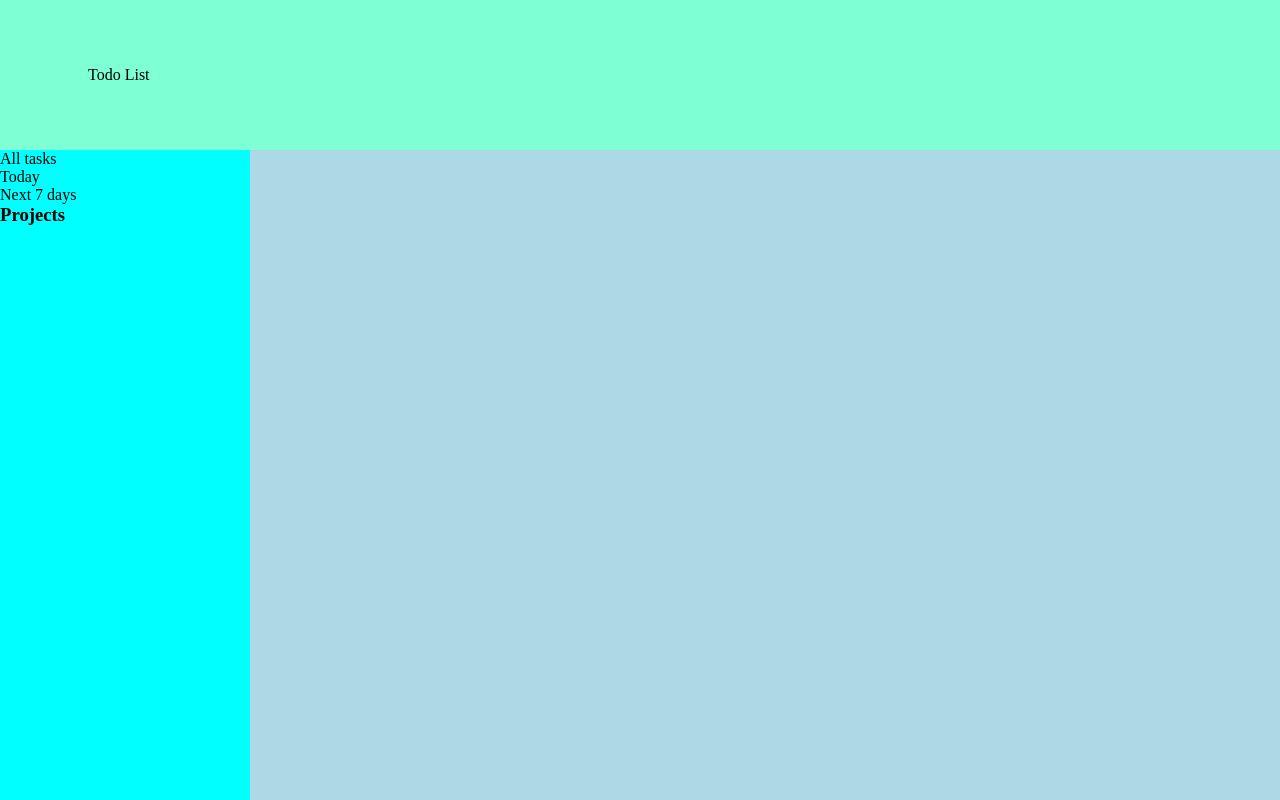
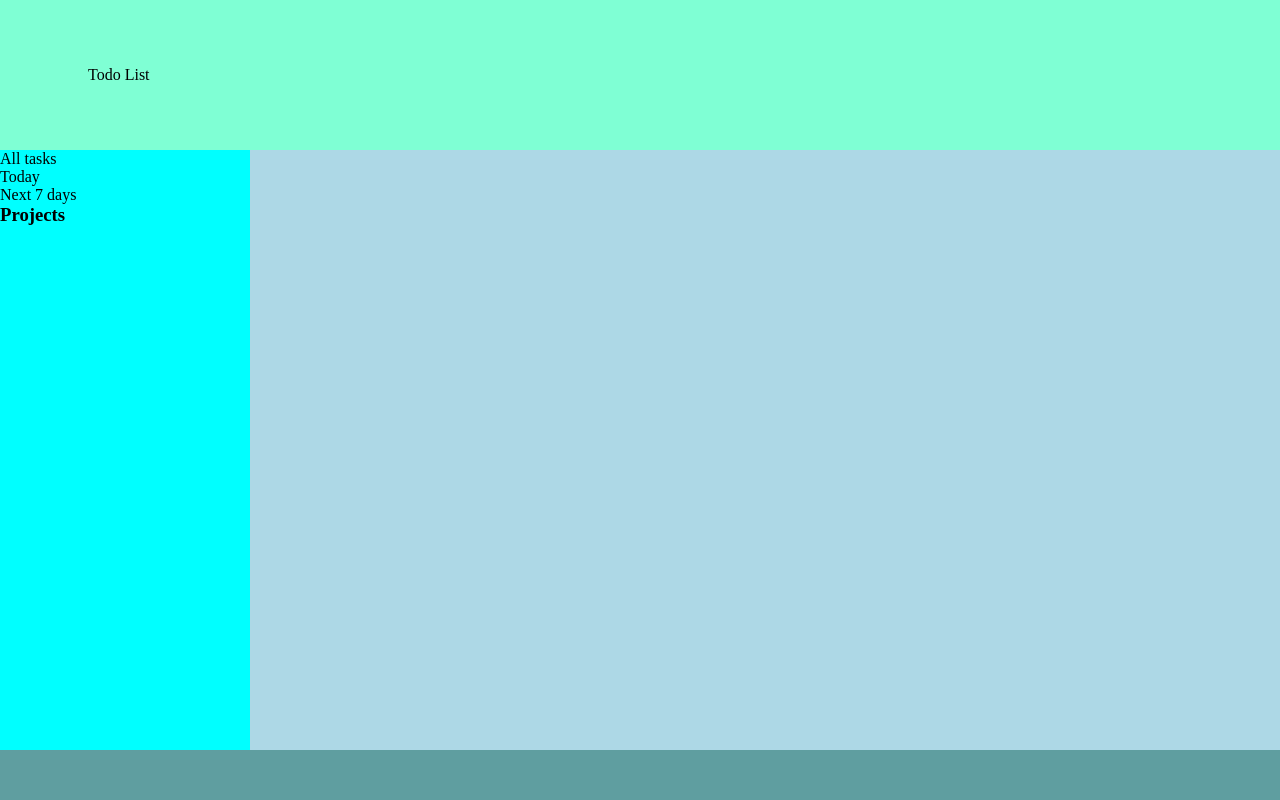
Before and after one commit to vanikkanen/odin-todo, a website built with webpack: page src/template.html in a window 1280 px wide. Built offline with nearby package versions, Linux system fonts and the light colour scheme.

Commit message:
Add footer to the page

```diff
--- a/src/styles.css
+++ b/src/styles.css
@@ -12,10 +12,11 @@ html {
 .container {
     display: grid;
     grid-template-columns: 250px 4fr;
-    grid-template-rows: 150px 5fr;
+    grid-template-rows: 150px 5fr 50px;
     grid-template-areas:
     "header header"
-    "sidebar main";
+    "sidebar main"
+    "footer footer";
     height: 100vh;
 }
 
@@ -37,3 +38,8 @@ html {
     background-color: lightblue;
     grid-area: main;
 }
+
+.footer {
+    background-color: cadetblue;
+    grid-area: footer;
+}
--- a/src/template.html
+++ b/src/template.html
@@ -20,6 +20,7 @@
             </div>
         </div>
         <div class="main-content"></div>
+        <div class="footer"></div>
     </div>
 </body>
 </html>
```
